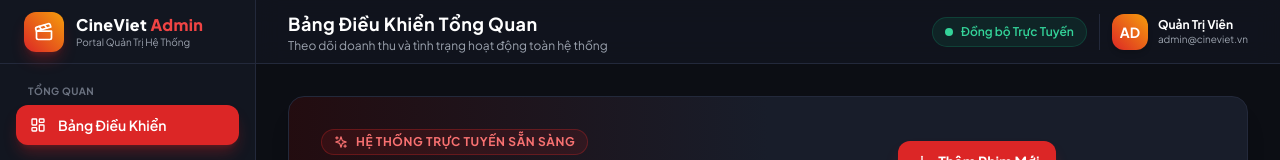
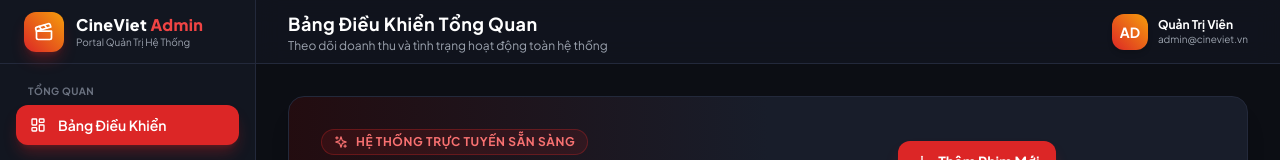
Before and after one commit to Cuncucxuc/nguyen, a React (Vite) app in the folder admin-app/: page / in a window 1280 px wide. Shown: the top 160 px of the page. Built offline with nearby package versions, Linux system fonts and the light colour scheme; no server answers; the database is empty.

Commit message:
fix(admin): xóa nhãn Đồng bộ Trực Tuyến khỏi Header

```diff
--- a/admin-app/src/components/Header.tsx
+++ b/admin-app/src/components/Header.tsx
@@ -34,14 +34,8 @@ export const Header: React.FC<HeaderProps> = ({
       </div>
 
       <div className="flex items-center gap-3">
-        {/* Realtime Status Badge */}
-        <div className="hidden md:flex items-center gap-2 px-3 py-1.5 rounded-full bg-emerald-500/10 border border-emerald-500/20 text-xs text-emerald-400">
-          <span className="w-2 h-2 rounded-full bg-emerald-400 animate-ping" />
-          <span className="font-semibold">Đồng bộ Trực Tuyến</span>
-        </div>
-
         {/* Admin User Chip */}
-        <div className="flex items-center gap-2.5 pl-3 border-l border-[#23293b]">
+        <div className="flex items-center gap-2.5">
           <div className="w-9 h-9 rounded-xl bg-gradient-to-tr from-red-600 to-amber-500 text-white font-bold text-sm flex items-center justify-center shadow-md">
             AD
           </div>
```
